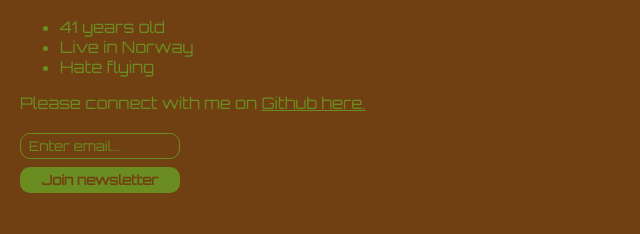
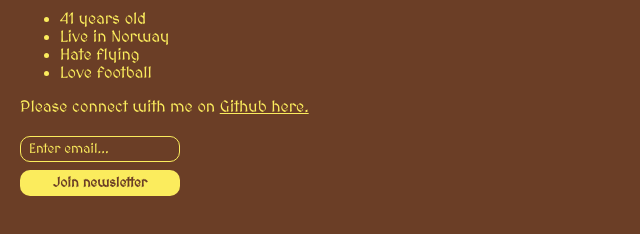
Before and after one commit to Hea092024/Personal-Site, a website built with Vite: page index.html in a window 1280 px wide. Shown: the part 520-754 px from the top of the page, without its empty margins (0-640 px from the left). Built offline with nearby package versions, Linux system fonts and the light colour scheme; a web font is replaced by a local one.

Commit message:
updated html + js

```diff
--- a/index.html
+++ b/index.html
@@ -14,6 +14,7 @@
             <li>41 years old</li>
             <li>Live in Norway</li>
             <li>Hate flying</li>
+            <li>Love football</li>
         </ul>
         <p>Please connect with me on <a href="https://github.com/Hea092024" taget="_blank">Github here.</a></p>
         <input type="text" placeholder="Enter email...">
--- a/index.js
+++ b/index.js
@@ -2,10 +2,10 @@
 // Replace the arguments below according to your preference.
 
 // space, scary, military, romantic, cowboy, fantasy, superhero
-favouriteMovieGenre("space")
+favouriteMovieGenre("fantasy")
 
 // watermelon, tomato, banana, orange, avocado, blueberry
-favouriteFruit("avocado")
+favouriteFruit("banana")
 
 // light, dark
 favouriteMode("dark")
```
